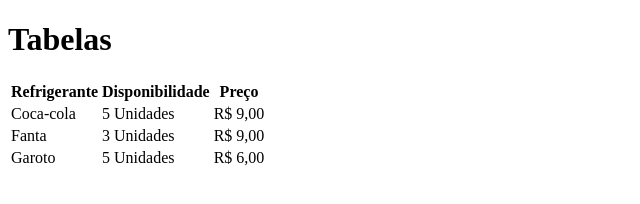
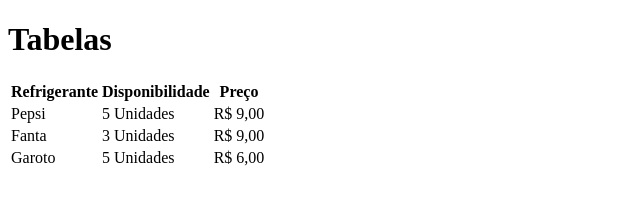
Before and after one commit to dayvisson-dias/Aula-09-tabelas-html, a plain HTML site: page index.html in a window 1280 px wide. Shown: the full height of the page, 0-640 px from the left. Drawn offline with Linux system fonts and the light colour scheme.

Commit message:
Mudando Coca para Pepsi

```diff
--- a/index.html
+++ b/index.html
@@ -16,7 +16,7 @@
         </tr>
 
         <tr>
-            <td>Coca-cola</td>
+            <td>Pepsi</td>
             <td>5 Unidades</td>
             <td>R$ 9,00</td>
         </tr>
```
